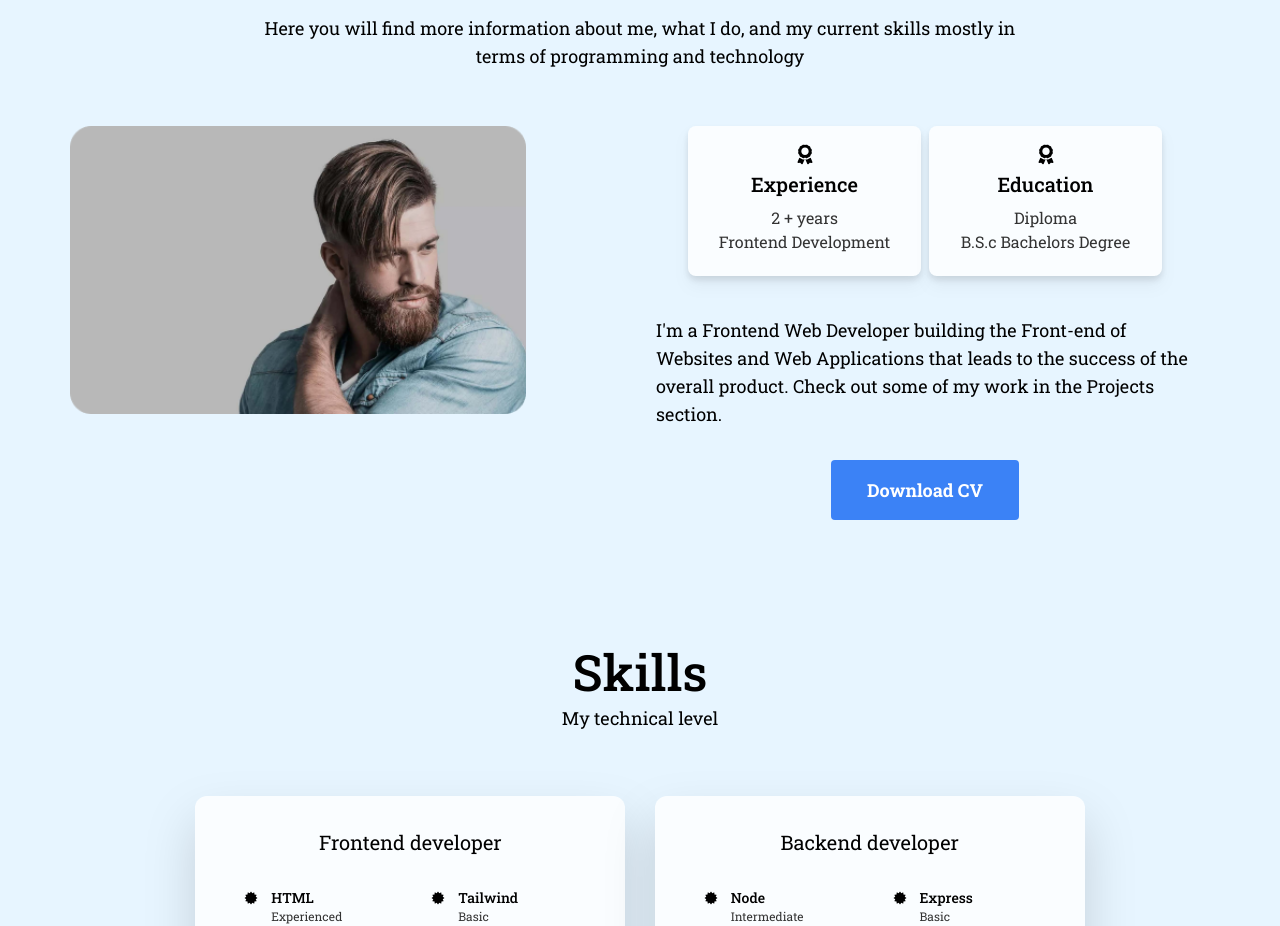
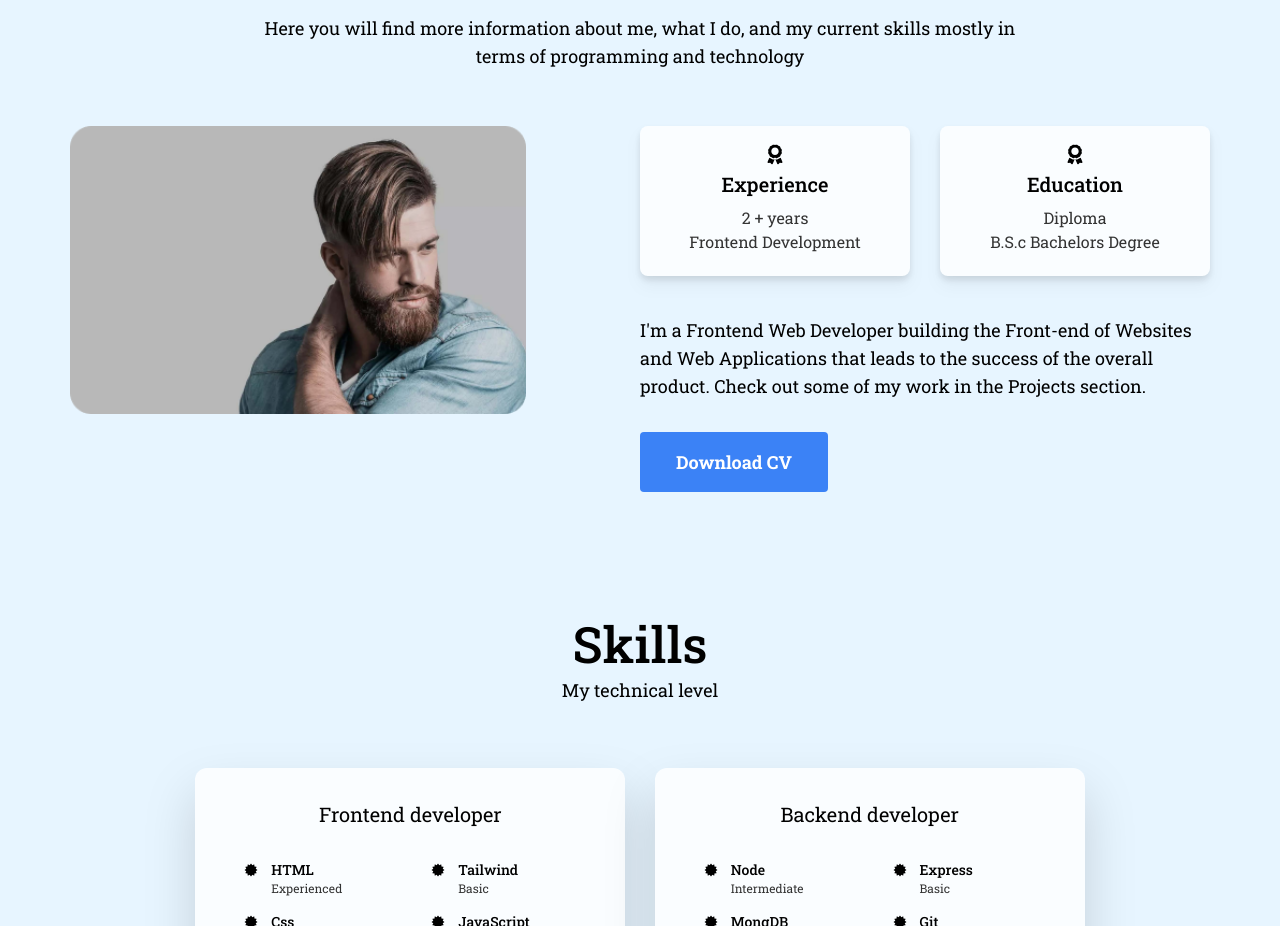
Before and after one commit to sajibkhandev/My_Portfolio, a React (Vite) app: page / in a window 1280 px wide. Shown: the part 908-1834 px from the top of the page. Built offline with nearby package versions, Linux system fonts and the light colour scheme; a web font is replaced by a local one.

Commit message:
about done

```diff
--- a/src/pages/Home.jsx
+++ b/src/pages/Home.jsx
@@ -43,7 +43,7 @@ export default function Home() {
       {/* <div className='bg-banner h-screen bg-no-repeat bg-center bg-cover'></div> */}
       <Container>
         <div id="hero">
-        <h2 className='text-[27px] sm:text-[32px] md:text-[36px] lg:text-[40px]  xl:text-text50 pt-12 text-black font-pop font-semibold md:pt-20 lg:pt-32 xl:pt-40 md:bg-6 lg:pb-8 pb-4 text-center mx-1.5'>HEY, I'M MOHAMMAD SAJIB KHAN</h2>
+        <h2 className='text-[27px] sm:text-[32px] md:text-[36px] lg:text-[40px]  xl:text-text50 pt-12 text-black font-pop font-semibold md:pt-28 lg:pt-32 xl:pt-40 md:bg-6 lg:pb-8 pb-4 text-center mx-1.5'>HEY, I'M MOHAMMAD SAJIB KHAN</h2>
         <p className='text-center mx-auto px-5 md:w-w725 sm:leading-7 md:leading-7 md:leading-10 text-sm md:text-base  lg:text-lg text-black font-robo font-normal mx-1.5 sm:mx-4 md:mx-auto'>A Frontend focused Web Developer building the Frontend of Websites and Web Applications that leads to the success of the overall product</p>
 
 
@@ -83,30 +83,30 @@ export default function Home() {
       <p className='lg:w-w806 sm:mx-4 lg:mx-auto text-center mx-auto text-sm  md:text-lg text-black font-robo font-normal px-4 pt-4 sm:leading-7'>Here you will find more information about me, what I do, and my current skills mostly in terms of programming and technology</p>
       </div>
       {/* <div className='-translate-y-[70px]'></div> */}
-      <Flex className=''>
+      <Flex className='md:px-10 lg:px-4 xl:px-0'>
         <div className='w-1/2 hidden md:block flex items-center '>
         <Image src={aboutImage}  className='md:w-[80%]'/>
         </div>
 
         <div className=' w-full md:w-1/2'>
-        <Flex className=' justify-between gap-x-2 sm:px-12 px-4'>
+        <Flex className=' justify-between gap-x-2 md:gap-x-2 lg:gap-x-2  px-4 sm:px-12 md:px-0  lg:px-0'>
         <div className='bg-four rounded-lg drop-shadow-lg w-w270 pb-4 md:h-h150'>
         <Education  className="flex justify-center mx-auto pt-3 md:pt-4 w-w20 h-h20"/>
-        <h3 className='text-black text-sm md:text-xl font-robo font-medium text-center pt-4 md:pt-6'>Experience</h3>
-        <p className='text-five text-xs md:text-base font-robo font-normal text-center pt-1 md:pt-2'>2 + years</p>
-        <p className='text-five text-sm  md:text-base font-robo font-normal text-center '>Frontend Development</p>
+        <h3 className='text-black text-sm lg:text-xl font-robo font-medium text-center pt-4 md:pt-6'>Experience</h3>
+        <p className='text-five text-xs lg:text-base font-robo font-normal text-center pt-1 md:pt-2'>2 + years</p>
+        <p className='text-five text-sm  lg:text-base font-robo font-normal text-center '>Frontend Development</p>
        </div>
 
         <div className='bg-four rounded-lg drop-shadow-lg w-w270 pb-4 md:h-h150'>
         <Education  className="flex justify-center mx-auto pt-3 md:pt-4 w-w20 h-h20"/>
-        <h3 className='text-black text-sm md:text-xl font-robo font-medium text-center pt-4 md:pt-6'>Education</h3>
-        <p className='text-five text-xs md:text-base font-robo font-normal text-center pt-1 md:pt-2'>Diploma</p>
-        <p className='text-five text-sm  md:text-base font-robo font-normal text-center '>B.S.c  Bachelors Degree</p>
+        <h3 className='text-black text-sm lg:text-xl font-robo font-medium text-center pt-4 md:pt-6'>Education</h3>
+        <p className='text-five text-xs lg:text-base font-robo font-normal text-center pt-1 md:pt-2'>Diploma</p>
+        <p className='text-five text-sm  lg:text-base font-robo font-normal text-center '>B.S.c  Bachelors Degree</p>
        </div>
         </Flex>
-        <p className=' w-full md:text-left text-center px-4 text-black text-sm md:text-lg font-normal font-robo pt-10 pb-8 sm:leading-7 sm:px-4 md:mx-auto'>I'm a Frontend Web Developer building the Front-end of Websites and Web Applications that leads to the success of the overall product. Check out some of my work in the Projects section.</p>
+        <p className=' w-full md:text-left text-center px-4 md:px-0 text-black text-sm md:text-lg font-normal font-robo pt-10 pb-8 sm:leading-7 sm:px-4 md:mx-auto'>I'm a Frontend Web Developer building the Front-end of Websites and Web Applications that leads to the success of the overall product. Check out some of my work in the Projects section.</p>
         <a href={CV} download="">
-        <Button text="Download CV" className='px-12 flex m-auto' />
+        <Button text="Download CV" className='px-12 flex mx-auto md:mx-0' />
         </a>
         </div>
       </Flex>
```
